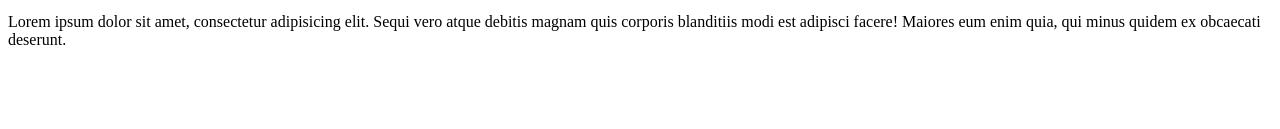
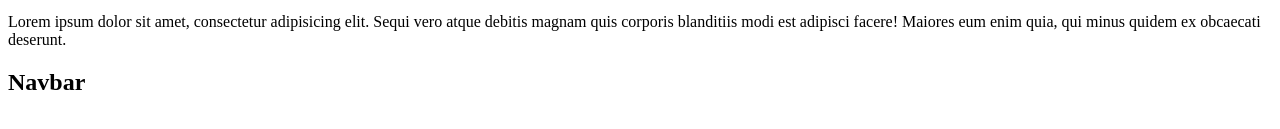
Before and after one commit to VivierCyril/demoGit, a plain HTML site: page index.html in a window 1280 px wide. Shown: the part 137-266 px from the top of the page. Drawn offline with Linux system fonts and the light colour scheme.

Commit message:
Modif index

```diff
--- a/index.html
+++ b/index.html
@@ -18,6 +18,8 @@
     <p>
         Lorem ipsum dolor sit amet, consectetur adipisicing elit. Sequi vero atque debitis magnam quis corporis blanditiis modi est adipisci facere! Maiores eum enim quia, qui minus quidem ex obcaecati deserunt.
     </p>
+
+    <h2>Navbar</h2>
 </body>
 
 </html>
```
